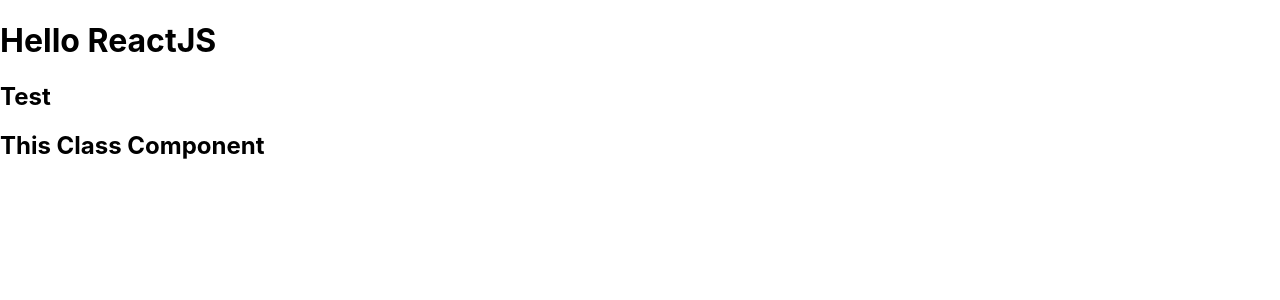
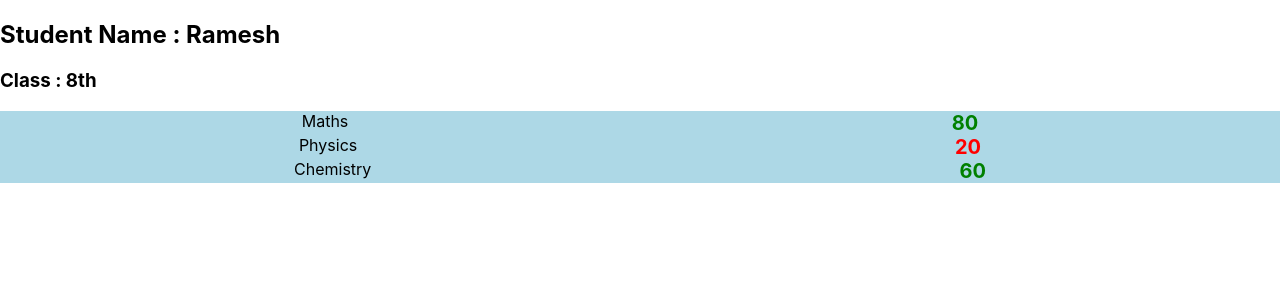
Before and after one commit to narayanarao4u/React2, a React app: page / in a window 1280 px wide. Shown: the top 300 px of the page. Built offline with nearby package versions, Linux system fonts and the light colour scheme.

Commit message:
Functional Component and Prop

```diff
--- a/src/App.css
+++ b/src/App.css
@@ -1,38 +1,18 @@
-.App {
-  text-align: center;
+.marksdiv {
+  display: flex;
+  justify-content: space-around;
+  background-color: lightblue;
 }
 
-.App-logo {
-  height: 40vmin;
-  pointer-events: none;
+.Pass {
+  color: green;
 }
 
-@media (prefers-reduced-motion: no-preference) {
-  .App-logo {
-    animation: App-logo-spin infinite 20s linear;
-  }
+.Fail{
+  color: red;
 }
 
-.App-header {
-  background-color: #282c34;
-  min-height: 100vh;
-  display: flex;
-  flex-direction: column;
-  align-items: center;
-  justify-content: center;
-  font-size: calc(10px + 2vmin);
-  color: white;
+.textbold{
+  font-size: 1.25rem;
+  font-weight: bold;
 }
-
-.App-link {
-  color: #61dafb;
-}
-
-@keyframes App-logo-spin {
-  from {
-    transform: rotate(0deg);
-  }
-  to {
-    transform: rotate(360deg);
-  }
-}
--- a/src/App.js
+++ b/src/App.js
@@ -1,10 +1,20 @@
-import React from 'react';
+import React from "react";
+import { FunctComp as FC } from "./FunctComp";
+import ClassComp from "./ClassComp";
+import { StudentDetails } from "./FunctionComp/StudentDetails";
+import Marks from "./FunctionComp/Marks";
+import "./App.css";
 
 function App() {
   return (
     <div>
-      <h1>Hello ReactJS</h1>
-      <h2>Test</h2>
+      {/* <MyFirstComp />    */}
+      {/* <FC />    */}
+      {/* <ClassComp />    */}
+      <StudentDetails studentName="Ramesh" classStudy="8th" />
+      <Marks subject="Maths" scoure="80" result="Pass" />
+      <Marks subject="Physics" scoure="20" result="Fail" />
+      <Marks subject="Chemistry" scoure="60" result="Pass" />
     </div>
   );
 }
--- /dev/null
+++ b/src/FunctComp.js
@@ -0,0 +1,15 @@
+import React from "react";
+
+export function FunctComp(){
+  return (
+    <h2>This is Functional Component</h2>
+  )
+}
+
+// export  {FunctComp}
+
+/*
+const FunctComp = () =>  <h1>This is Functional Component</h1>
+
+export  FunctComp
+*/
--- /dev/null
+++ b/src/FunctionComp/Marks.js
@@ -0,0 +1,10 @@
+import React from "react";
+
+export default function Marks(prop) {
+  return (
+    <div className="marksdiv">
+      <span>{prop.subject}</span>
+      <span className={"textbold " + prop.result}>{prop.scoure}</span>
+    </div>
+  );
+}
--- /dev/null
+++ b/src/FunctionComp/StudentDetails.js
@@ -0,0 +1,11 @@
+import React from "react";
+
+export function StudentDetails(prop) {
+  console.log(prop);
+  return (
+    <div>
+      <h2>Student Name : {prop.studentName} </h2>
+      <h3>Class : {prop.classStudy}</h3>
+    </div>
+  );
+}
--- a/src/index.js
+++ b/src/index.js
@@ -2,14 +2,14 @@
 import ReactDOM from 'react-dom/client';
 import './index.css';
 import App from './App';
-import ClassComp from './ClassComp';
+
 import reportWebVitals from './reportWebVitals';
 
 const root = ReactDOM.createRoot(document.getElementById('root'));
 root.render(
   <React.StrictMode>
     <App />
-    <ClassComp/>
+
   </React.StrictMode>
 );
 
```
